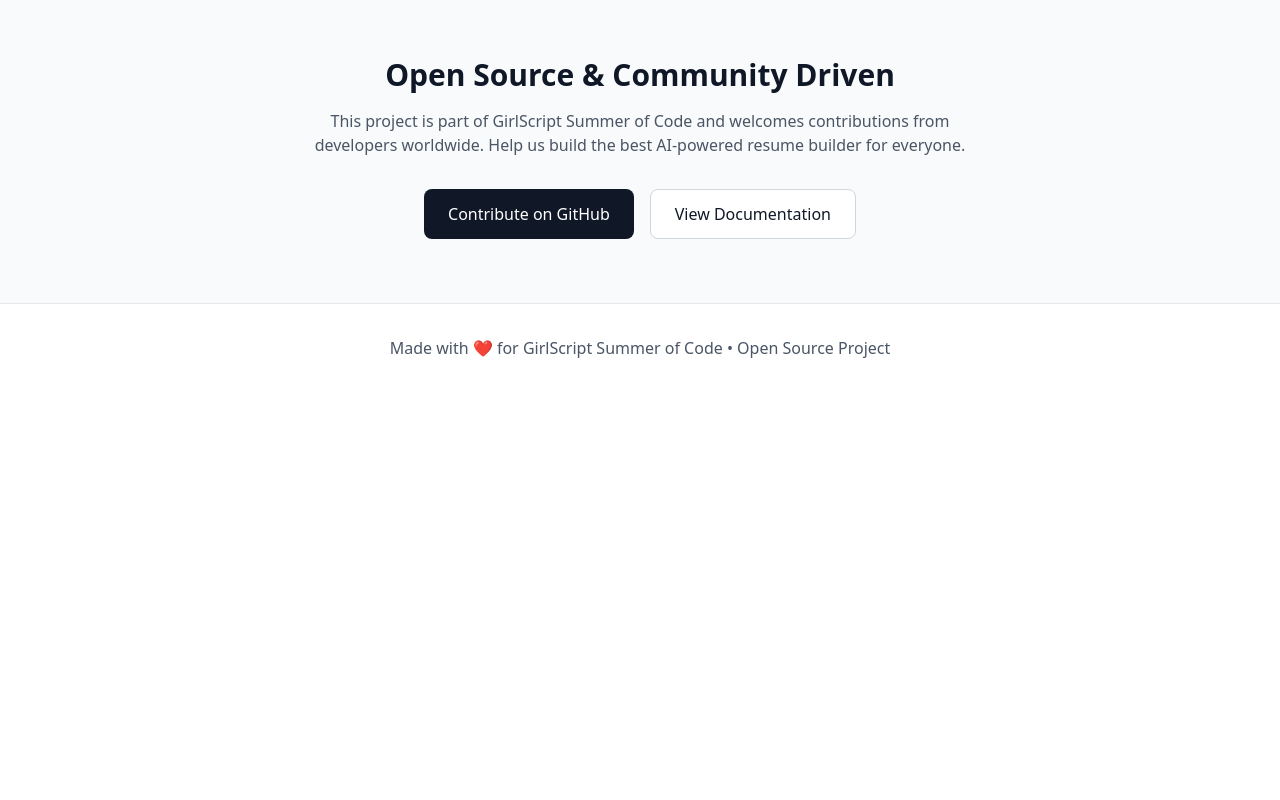
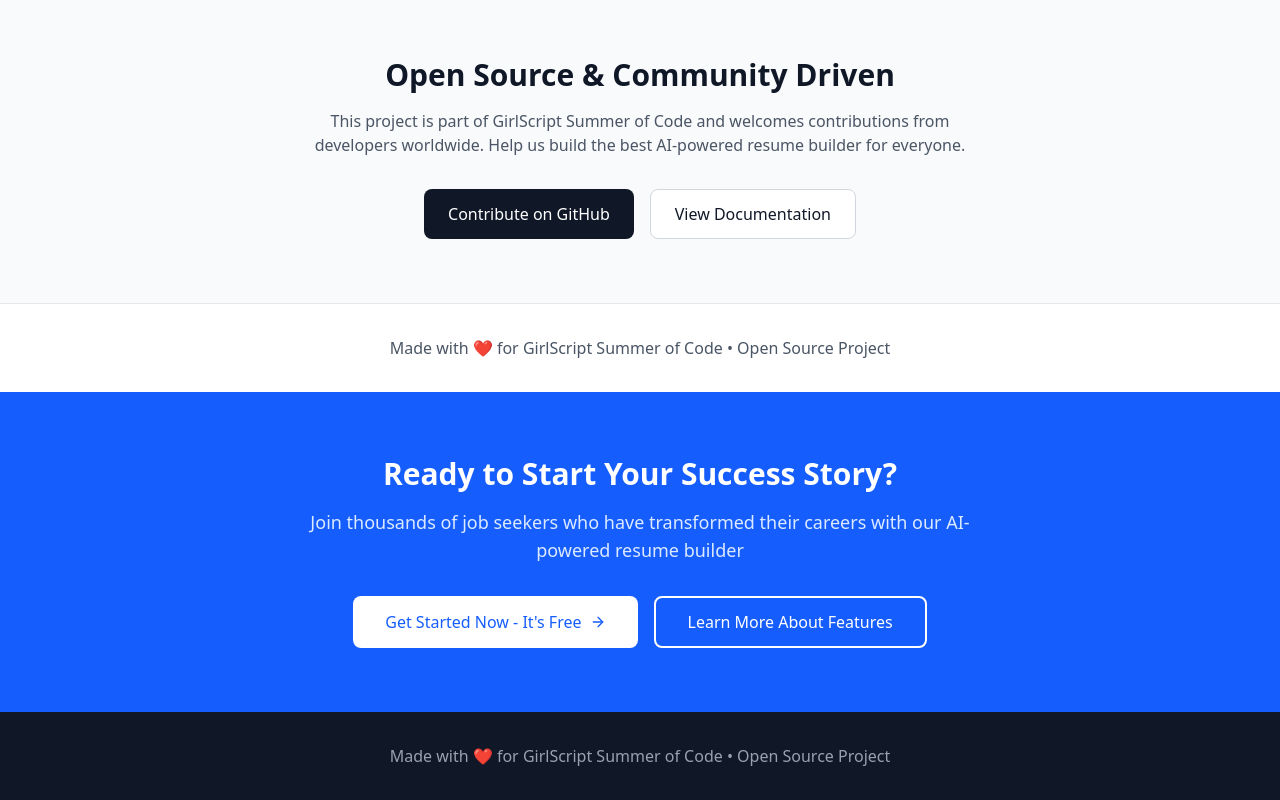
Before and after one commit to krit-vardhan-mishra/SmartC.V., a React (Vite) app in the folder client/: page / in a window 1280 px wide. Shown: the part 948-1748 px from the top of the page. Before the commit the page ends 1340 px from the top, so only its background shows below. Built offline with nearby package versions, Linux system fonts and the light colour scheme.

Commit message:
Update App.jsx

```diff
--- a/client/src/App.jsx
+++ b/client/src/App.jsx
@@ -2,6 +2,7 @@
 
 import ScrollToTop from "./util/Scroll";
 import Navbar from "./global/Header";
+import Footer from "./global/Footer";
 
 const App = () => {
   return (
@@ -11,6 +12,7 @@
       <main className="min-h-screen">
         <Outlet />
       </main>
+      <Footer />
     </>
   );
 };
```
